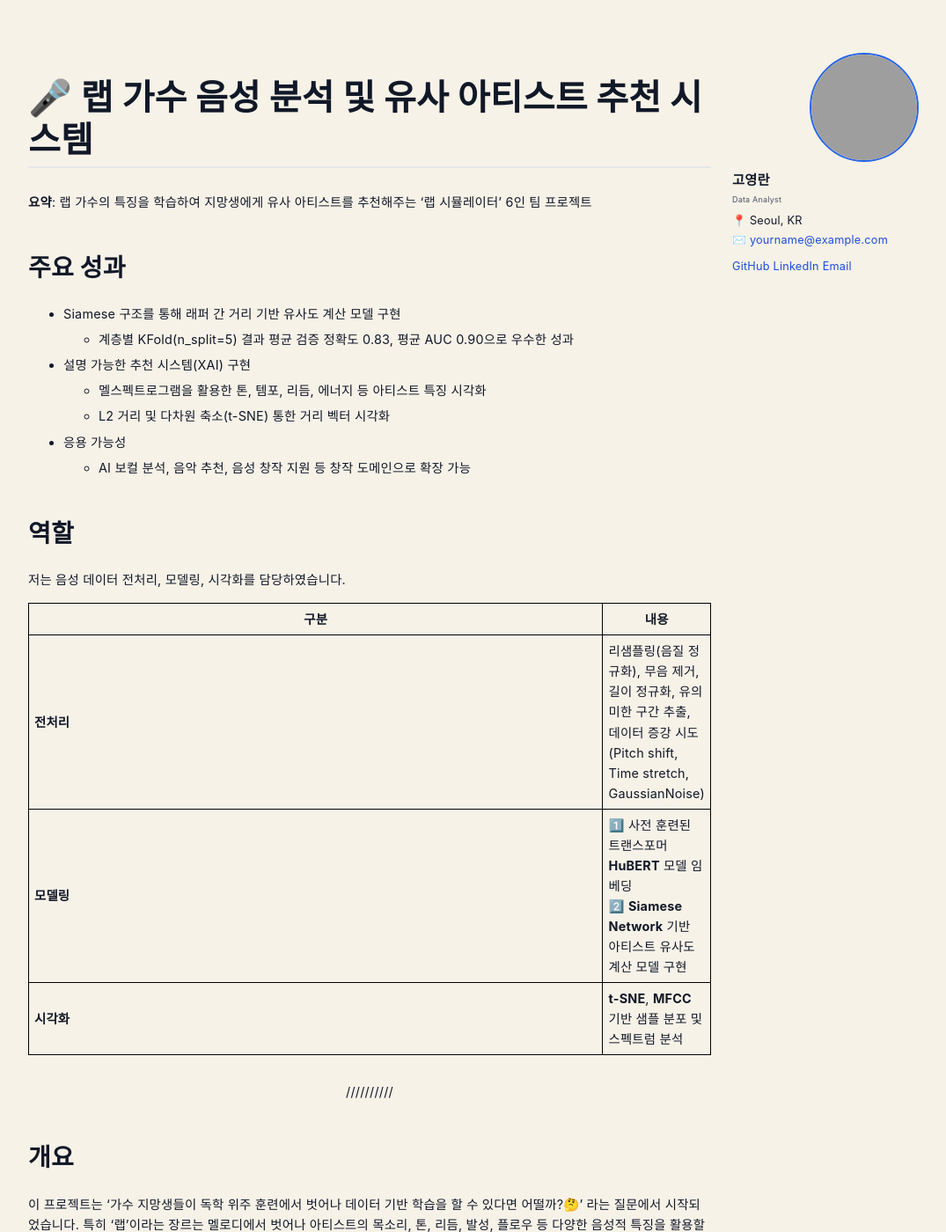
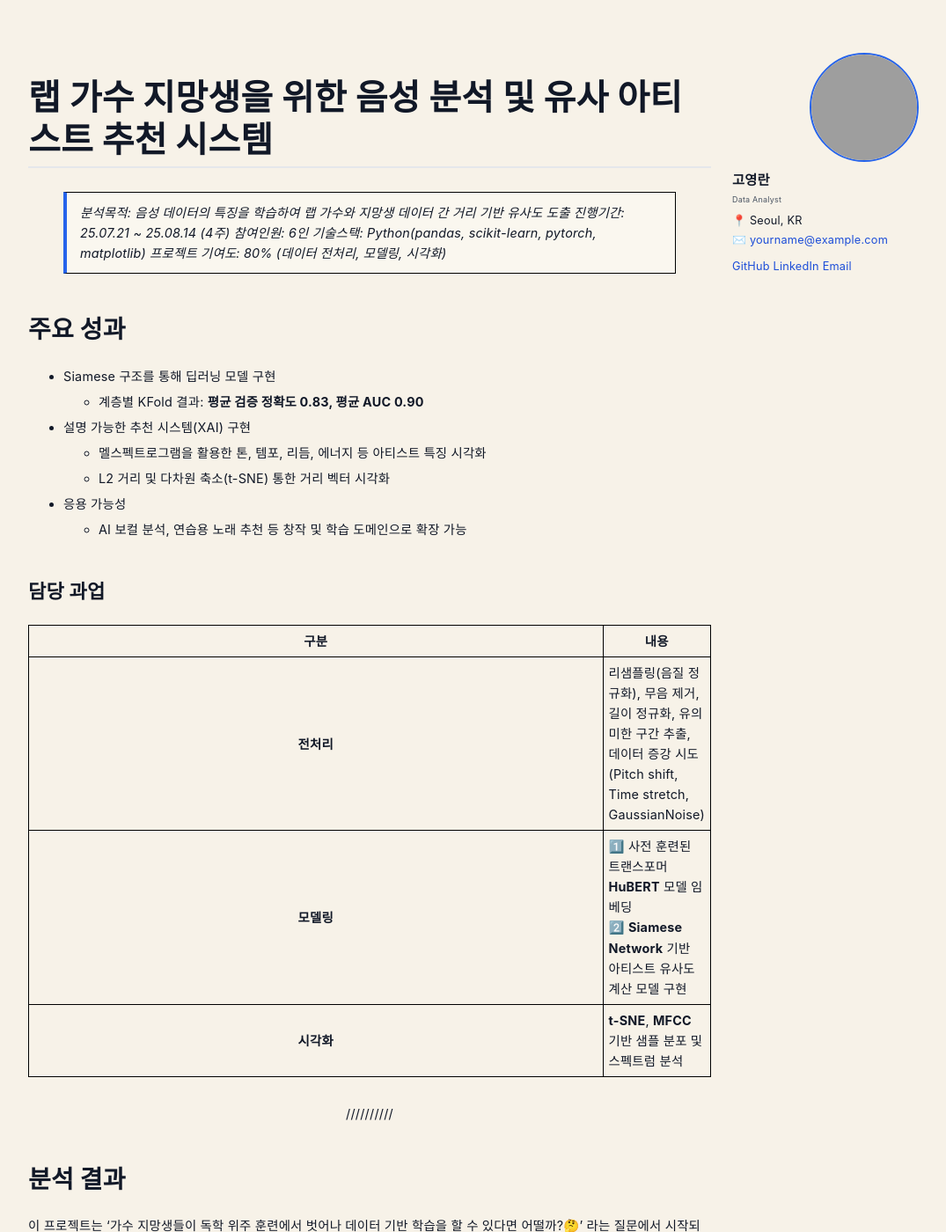
Before and after one commit to yeonglan/yeonglan.github.io, a Jekyll site: the page built from _projects/project4.md, in a window 1280 px wide and 1400 px high. Shown: the whole window at 88% size, without its empty margins (58-1133 px from the left). Built offline with Jekyll 4.4.1, drawn with Linux system fonts in a browser that asks for light colours; some web fonts are replaced; grey boxes are pictures that could not be loaded.

Commit message:
Update project4.md

```diff
--- a/_projects/project4.md
+++ b/_projects/project4.md
@@ -8,31 +8,50 @@ links:
   report: /assets/docs/Rap_Simulator.pdf
 ---
 
-# 🎤 랩 가수 음성 분석 및 유사 아티스트 추천 시스템
-**요약**: 랩 가수의 특징을 학습하여 지망생에게 유사 아티스트를 추천해주는 '랩 시뮬레이터' 6인 팀 프로젝트
+# 랩 가수 지망생을 위한 음성 분석 및 유사 아티스트 추천 시스템
+> 분석목적: 음성 데이터의 특징을 학습하여 랩 가수와 지망생 데이터 간 거리 기반 유사도 도출
+> 진행기간: 25.07.21 ~ 25.08.14 (4주)
+> 참여인원: 6인
+> 기술스택: Python(pandas, scikit-learn, pytorch, matplotlib)
+> 프로젝트 기여도: 80% (데이터 전처리, 모델링, 시각화)
+
 
 ## 주요 성과
-- Siamese 구조를 통해 래퍼 간 거리 기반 유사도 계산 모델 구현
-  * 계층별 KFold(n_split=5) 결과 평균 검증 정확도 0.83, 평균 AUC 0.90으로 우수한 성과
+- Siamese 구조를 통해 딥러닝 모델 구현
+  * 계층별 KFold 결과: **평균 검증 정확도 0.83, 평균 AUC 0.90**
 - 설명 가능한 추천 시스템(XAI) 구현
   * 멜스펙트로그램을 활용한 톤, 템포, 리듬, 에너지 등 아티스트 특징 시각화
   * L2 거리 및 다차원 축소(t-SNE) 통한 거리 벡터 시각화
 - 응용 가능성
-  * AI 보컬 분석, 음악 추천, 음성 창작 지원 등 창작 도메인으로 확장 가능
+  * AI 보컬 분석, 연습용 노래 추천 등 창작 및 학습 도메인으로 확장 가능
 
-## 역할
-저는 음성 데이터 전처리, 모델링, 시각화를 담당하였습니다.
 
-| 구분      | 내용                                                                                 |
-| ------- | ---------------------------------------------------------------------------------- |
-| **전처리** | 리샘플링(음질 정규화), 무음 제거, 길이 정규화, 유의미한 구간 추출,<br>데이터 증강 시도(Pitch shift, Time stretch, GaussianNoise) |
-| **모델링** | 1️⃣ 사전 훈련된 트랜스포머 **HuBERT** 모델 임베딩<br>2️⃣ **Siamese Network** 기반 아티스트 유사도 계산 모델 구현 |
-| **시각화** | **t-SNE**, **MFCC** 기반 샘플 분포 및 스펙트럼 분석                                               |
+### 담당 과업
+
+<table>
+  <tr>
+    <th style="width: 15%; text-align:center;">구분</th>
+    <th style="width: 85%;">내용</th>
+  </tr>
+  <tr>
+    <td style="text-align:center;"><b>전처리</b></td>
+    <td>리샘플링(음질 정규화), 무음 제거, 길이 정규화, 유의미한 구간 추출,<br>데이터 증강 시도 (Pitch shift, Time stretch, GaussianNoise)</td>
+  </tr>
+  <tr>
+    <td style="text-align:center;"><b>모델링</b></td>
+    <td>1️⃣ 사전 훈련된 트랜스포머 <b>HuBERT</b> 모델 임베딩<br>2️⃣ <b>Siamese Network</b> 기반 아티스트 유사도 계산 모델 구현</td>
+  </tr>
+  <tr>
+    <td style="text-align:center;"><b>시각화</b></td>
+    <td><b>t-SNE</b>, <b>MFCC</b> 기반 샘플 분포 및 스펙트럼 분석</td>
+  </tr>
+</table>
+
 
 
 ---
 
-## 개요
+## 분석 결과
 
 이 프로젝트는 '가수 지망생들이 독학 위주 훈련에서 벗어나 데이터 기반 학습을 할 수 있다면 어떨까?🤔' 라는 질문에서 시작되었습니다. 특히 '랩'이라는 장르는 멜로디에서 벗어나 아티스트의 목소리, 톤, 리듬, 발성, 플로우 등 다양한 음성적 특징을 활용할 수 있다는 장점이 있어 랩 음악을 분석 대상으로 선정했습니다.
 
```
